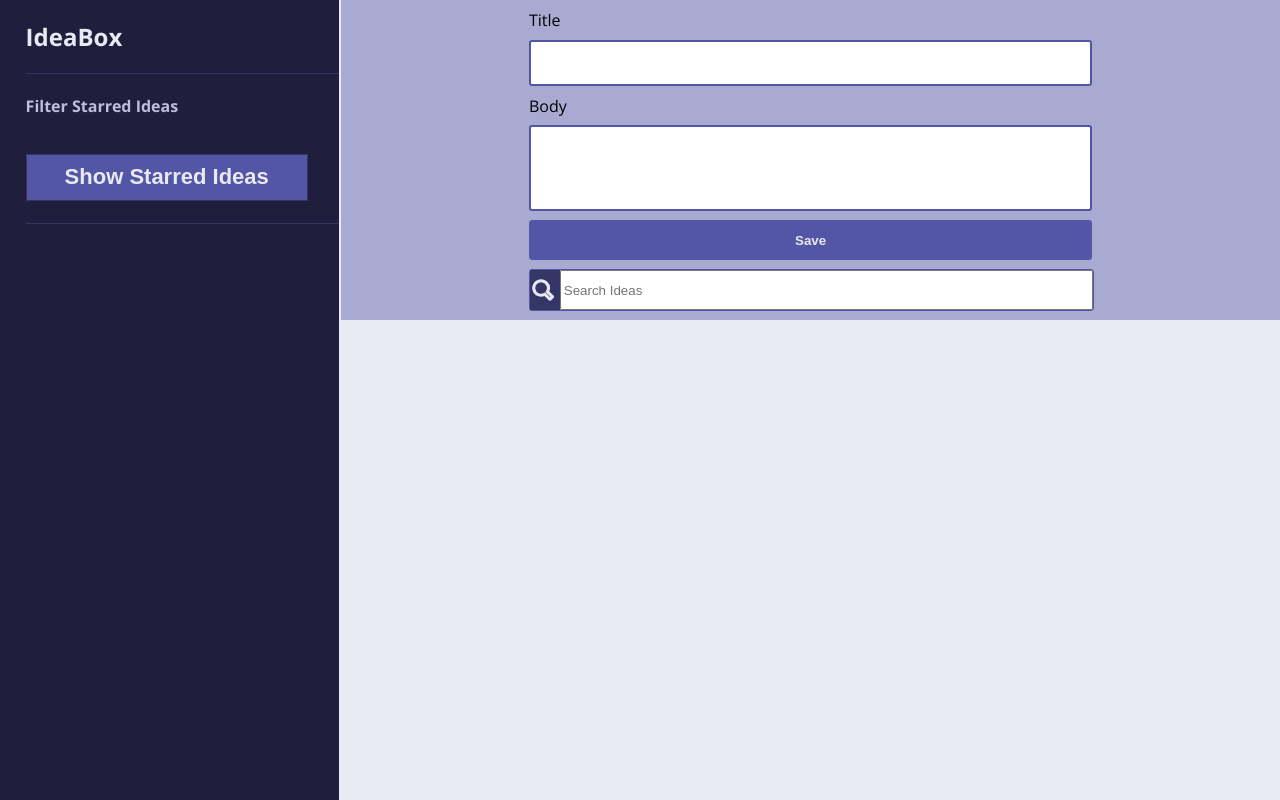
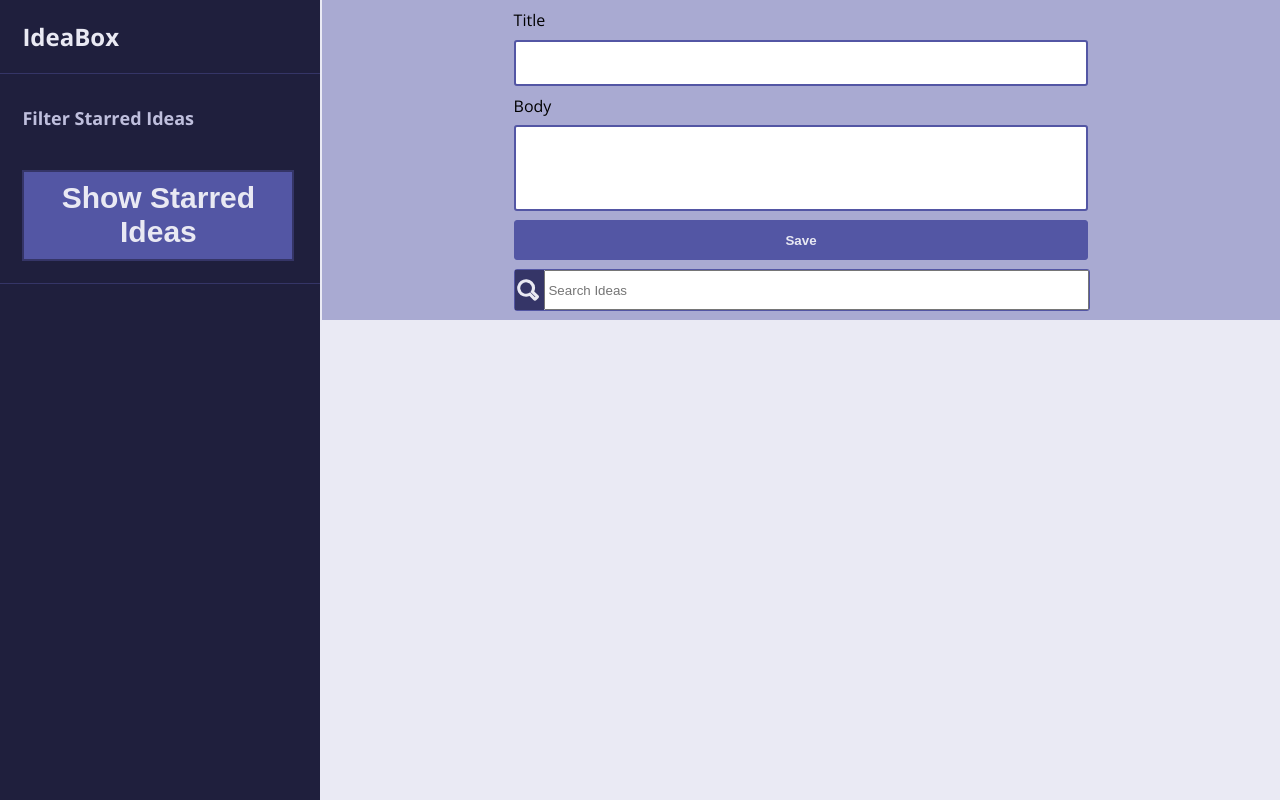
Before and after one commit to RyanBaer42/IdeaBox, a plain HTML site: page index.html in a window 1280 px wide. Drawn offline with nearby package versions, Linux system fonts and the light colour scheme.

Commit message:
feat:Adjust side nav stylings

```diff
--- a/styles.css
+++ b/styles.css
@@ -1,11 +1,11 @@
 
 body {
+  background-color: #EAEAF4;
   display: flex;
   font-family: "Open Sans", "Light";
   margin: 0;
   height: 100%;
   width: 100%;
-  background-color: #EAEAF4;
 }
 
 /*----------- Side Bar Section ------------*/
@@ -13,7 +13,6 @@ body {
 .sidenav {
 background-color: #1F1F3D;
 height:100vh;
-padding-left: 2%;
 width: 25vw;
 }
 
@@ -21,6 +20,7 @@ width: 25vw;
 
 .ideabox-title {
 color: #E9E9F3;
+padding-left: 7%;
 }
 
 .line {
@@ -30,19 +30,23 @@ width: 100%;
 
 h4 {
 color: #BFBFDD;
+font-size: 18px;
+margin-top: 10%;
+padding-left: 7%;
 }
 
 .show-starred-button {
 background-color: #5356A4;
-border: 1px solid #353567;
+border: 2px solid #353567;
 color: #E9E9F3;
 cursor: pointer;
-font-size: 22px;
+font-size: 30px;
 font-weight: bold;
 margin-bottom: 7%;
+margin-left: 7%;
 margin-top: 5%;
 padding: 3%;
-width: 90%;
+width: 85%;
 }
 
 /*----------- Idea Input Section -----------*/
```
